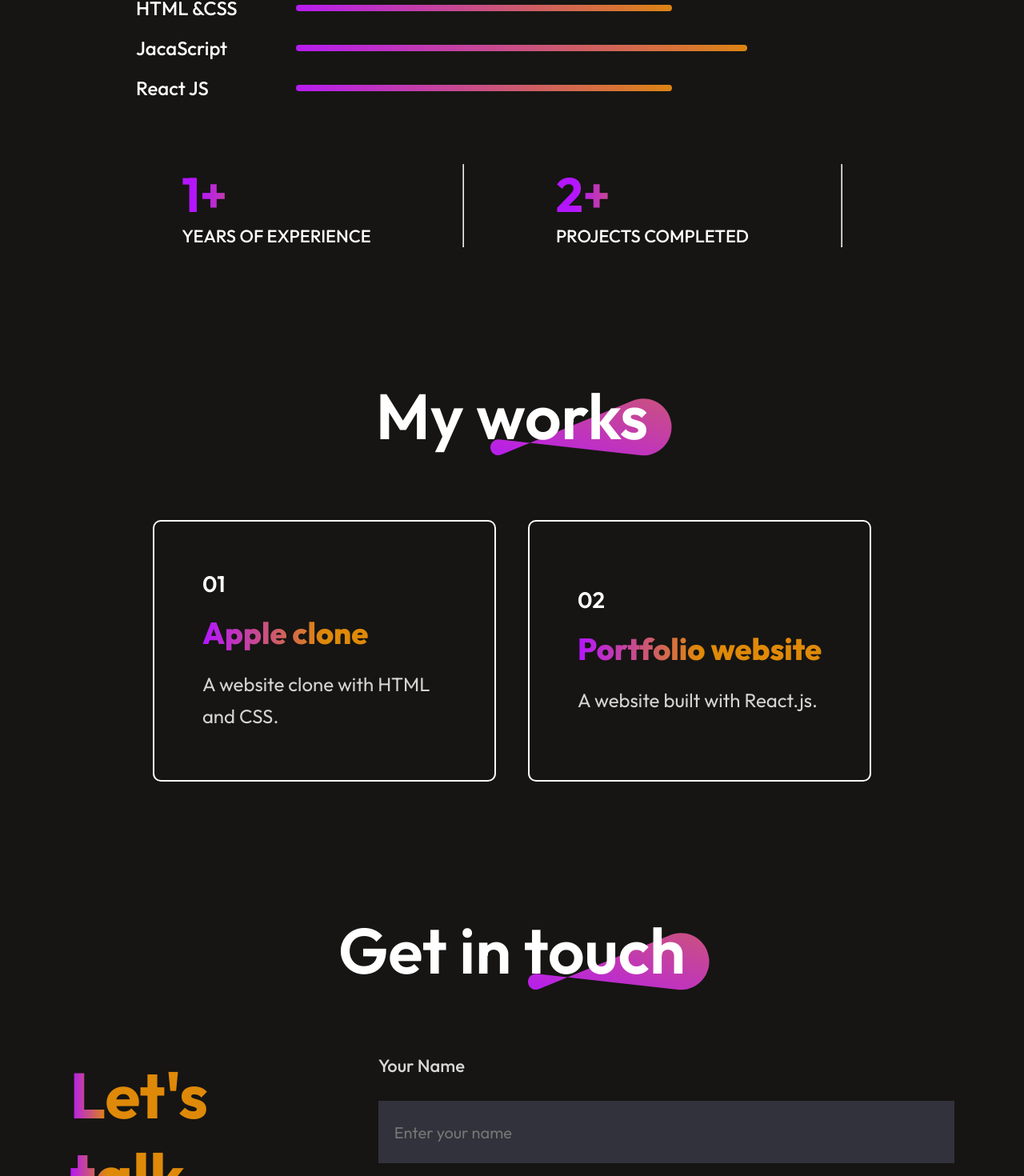
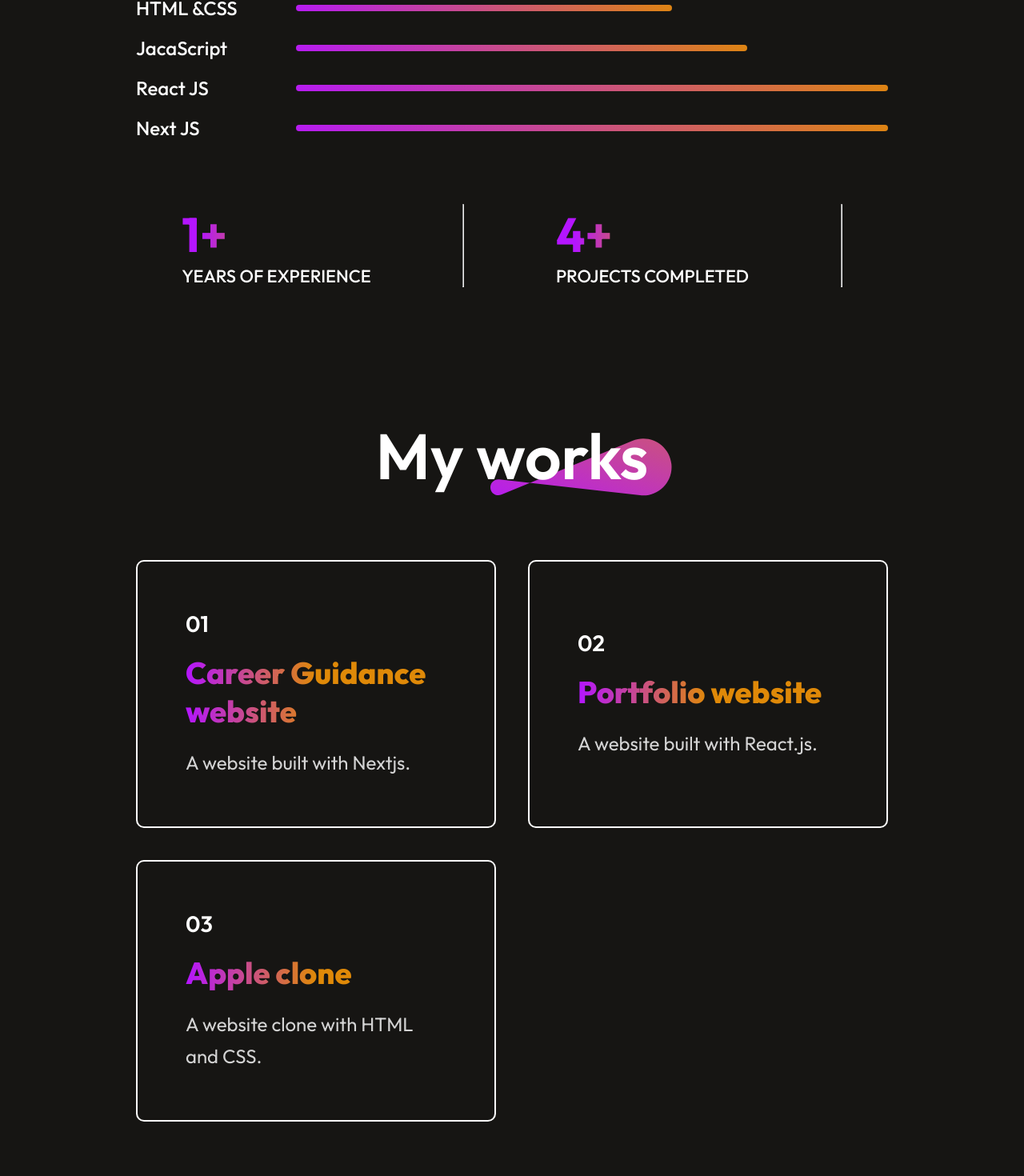
Before and after one commit to meklit-01/my-portfolio, a React (Vite) app: page / in a window 1280 px wide. Shown: the part 1569-3039 px from the top of the page at 80% size. Built offline with nearby package versions, Linux system fonts and the light colour scheme.

Commit message:
contents changed

```diff
--- a/src/Components/About/About.jsx
+++ b/src/Components/About/About.jsx
@@ -19,7 +19,8 @@ function About() {
             <div className="about-skills">
                 <div className="about-skill"><p>HTML &CSS</p><hr style={{width:"50%"}}/></div>
                 <div className="about-skill"><p>JacaScript</p><hr style={{width:"60%"}}/></div>
-                <div className="about-skill"><p>React JS</p><hr style={{width:"50%"}}/></div>
+                <div className="about-skill"><p>React JS</p><hr style={{width:"80%"}}/></div>
+                <div className="about-skill"><p>Next JS</p><hr style={{width:"90%"}}/></div>
 
             </div>
 
@@ -32,7 +33,7 @@ function About() {
                 </div>
                 <hr />
                 <div className="about-achievement">
-                    <h1>2+</h1>
+                    <h1>4+</h1>
                     <p>PROJECTS COMPLETED</p>
                 </div>
                 <hr />
--- a/src/Components/Footer/Footer.jsx
+++ b/src/Components/Footer/Footer.jsx
@@ -21,7 +21,7 @@ function Footer() {
         </div>
         <hr />
         < div className="footer-bottom">
-                    <p className="footer-bottom-left">© 2023 Meklit Tadesse. All rights reserved.</p>
+                    <p className="footer-bottom-left">© 2026 Meklit Tadesse. All rights reserved.</p>
                 <div className="footer-bottom-right">
                     <p>Term of Services</p>
                     <p>Privacy Policy</p>
--- a/src/Components/Hero/Hero.jsx
+++ b/src/Components/Hero/Hero.jsx
@@ -11,7 +11,7 @@ const Hero = () => {
         <p>I am a junior frontend developer form Ethiopia.</p>
         <div className="hero-action">
             <div className="nav-connect"><Link className='anchor-link' smooth={true} duration={500} offset={50} to = 'contact'>connect with me </Link></div>
-            <div className="hero-resume">My resume</div>
+            <div className="hero-resume"><Link className='anchor-link' smooth={true} duration={500} offset={50} to = 'works'>My resume</Link> </div>
         </div>
     </div>
   )
--- a/src/assets/work.js
+++ b/src/assets/work.js
@@ -1,12 +1,19 @@
 export const work =[
-    {
-      w_no: "01",
-      w_name: "Apple clone",
-      w_desc:"A website clone with HTML and CSS.",
+        {
+        w_no: "01",
+        w_name: "Career Guidance website",
+        w_desc: "A website built with Nextjs.",
     },
     {
         w_no: "02",
         w_name: "Portfolio website",
         w_desc: "A website built with React.js.",
     },
+
+    {
+      w_no: "03",
+      w_name: "Apple clone",
+      w_desc:"A website clone with HTML and CSS.",
+    },
+
 ];
```
